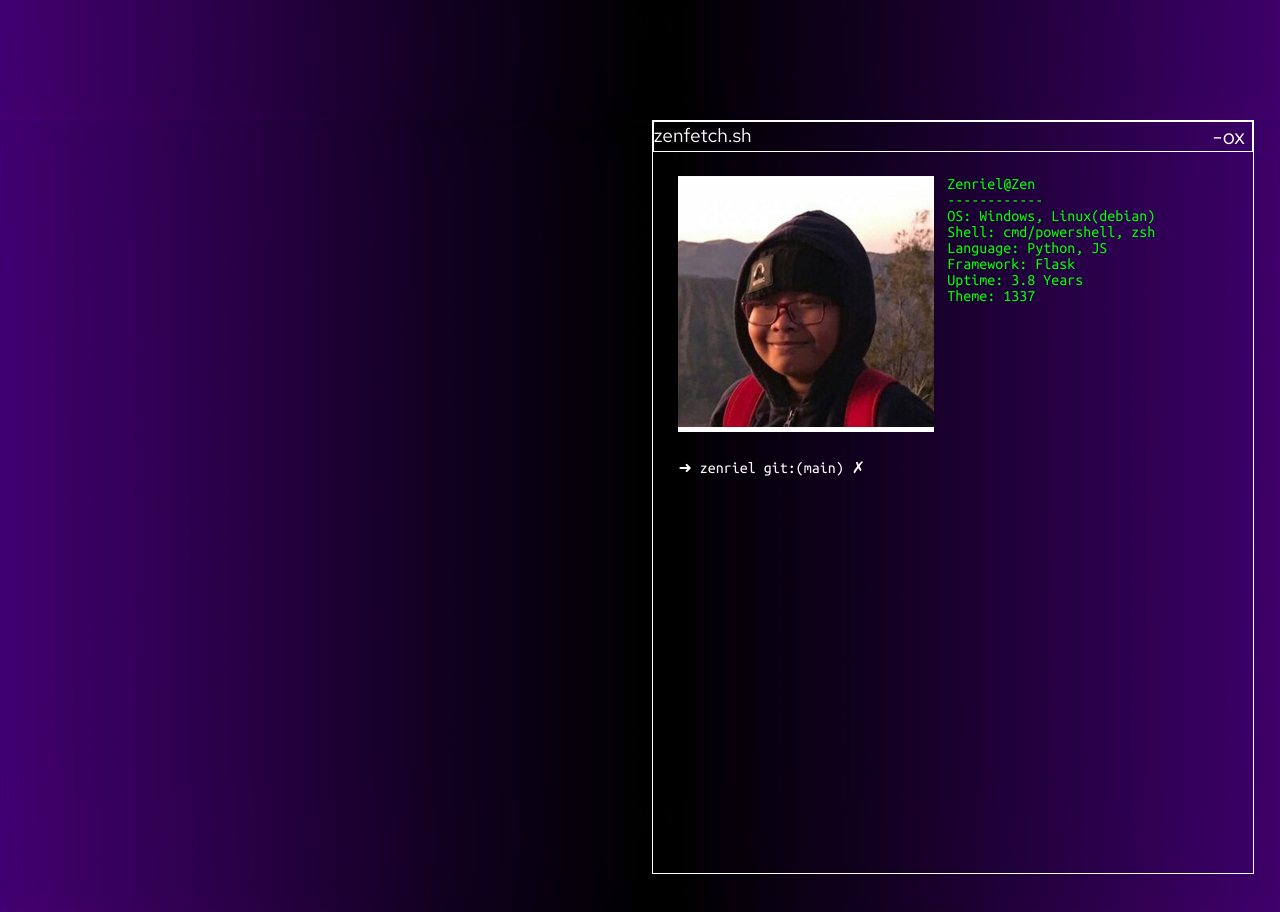
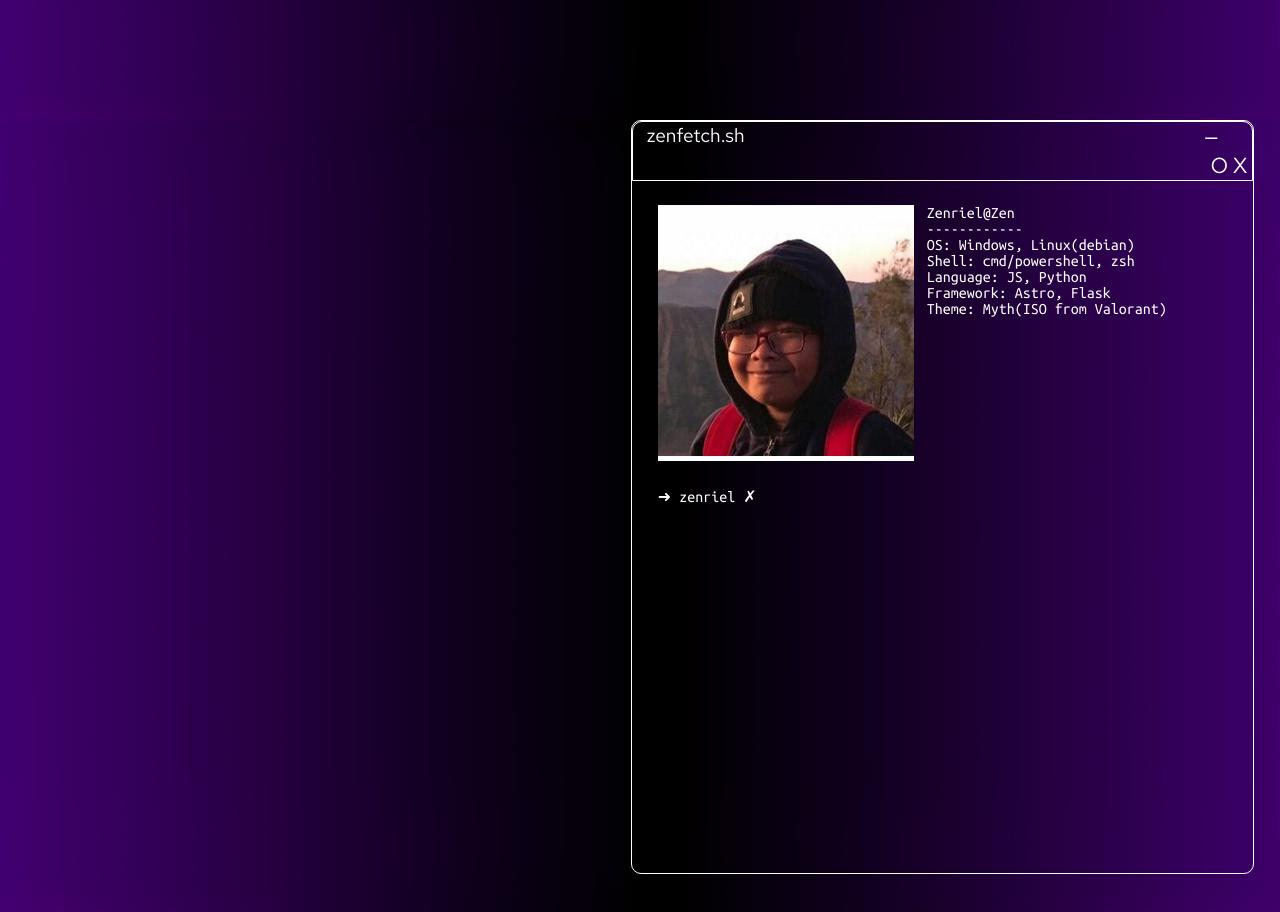
Before and after one commit to NvLL-Zen/zenriel-astro, an Astro site: page / in a window 1280 px wide. Shown: the part 680-1592 px from the top of the page. Built offline with nearby package versions, Linux system fonts and the light colour scheme; Astro itself is replaced by a stand-in of ours.

Commit message:
Ojan jd Hengker.exe

```diff
--- a/src/pages/index.astro
+++ b/src/pages/index.astro
@@ -3,7 +3,7 @@ import { Image } from 'astro:assets'
 import '../styles/global.css'
 import Section from '../layouts/section.astro'
 import Main from '../layouts/main.astro'
-import Ojan_Pic from '../images/OjanHengker.jpg'
+import Ojan_Pic from '../images/OjanHacker.jpg'
 ---
 
 <Main>
@@ -35,8 +35,8 @@ import Ojan_Pic from '../images/OjanHengker.jpg'
         </div>
         <div id="P2-D2" class="P2">
             <div id="P2-D2-D1" class="P2">
-                <h1 id="P2-D2-H1" class="P2">zenfetch.sh</h1>
-                <h1 id="P2-D2-H2" class="P2">-ox</h1>
+                <h1 id="P2-D2-H1" class="P2">&#160;&#160;&#160;zenfetch.sh</h1>
+                <h1 id="P2-D2-H2" class="P2">&#8210;&#160;O&#160;X&#160;</h1>
             </div>
             <div id="P2-D2-EX" class="P2">
                 <div id="P2-D2-D2" class="P2">
@@ -47,13 +47,12 @@ import Ojan_Pic from '../images/OjanHengker.jpg'
                     <h3 class="P2-D2-TermText">------------</h3>
                     <h3 class="P2-D2-TermText">OS: Windows, Linux(debian)</h3>
                     <h3 class="P2-D2-TermText">Shell: cmd/powershell, zsh</h3>
-                    <h3 class="P2-D2-TermText">Language: Python, JS</h3>
-                    <h3 class="P2-D2-TermText">Framework: Flask</h3>
-                    <h3 class="P2-D2-TermText">Uptime: 3.8 Years</h3>
-                    <h3 class="P2-D2-TermText">Theme: 1337</h3>
+                    <h3 class="P2-D2-TermText">Language: JS, Python</h3>
+                    <h3 class="P2-D2-TermText">Framework: Astro, Flask</h3>
+                    <h3 class="P2-D2-TermText">Theme: Myth(ISO from Valorant)</h3>
                 </div>
             </div>
-            <h1 id="P2-D2-E3" class="P2">➜  zenriel git:(main) ✗</h1>
+            <h1 id="P2-D2-E3" class="P2">➜  zenriel ✗</h1>
         </div>
     </Section>
     <script src="../scripts/index_script.js"></script>
--- a/src/styles/global.css
+++ b/src/styles/global.css
@@ -139,12 +139,14 @@ h1, h2 {
     margin-right: 2vw;
     margin-left: 2vw;
     border: 1px solid white;
+    border-radius: 10px;
 }
 
 #P2-D2-D1 {
     display: flex;
     flex-direction: row;
     border: 1px solid white;
+    border-radius: 10px 10px 0px 0px;
 }
 
 #P2-D2-H1 {
@@ -163,7 +165,7 @@ h1, h2 {
 }
 
 #P2-D2-I1 {
-    border: 1px solid #00FF00;
+    border: 1px solid #FFFFFF;
     opacity: 0;
     width: 20vw;
     height: 20vw;
@@ -195,7 +197,7 @@ h1, h2 {
 }
 
 .P2-D2-TermText {
-    color: rgb(0, 255, 0);
+    color: #FFFFFF;
     font-family: 'Ubuntu Mono', sans-serif;
     font-size: 1.25vw;
     font-weight: normal;
```
Also changed, not shown: src/images/HengkerLowres.jpg (deleted), src/images/Ojan-removebg-preview.png (deleted), src/images/OjanBlue.jpg (deleted), src/images/OjanHacker.jpg (added), src/images/OjanHengker.jpg (deleted), 1 other file.
